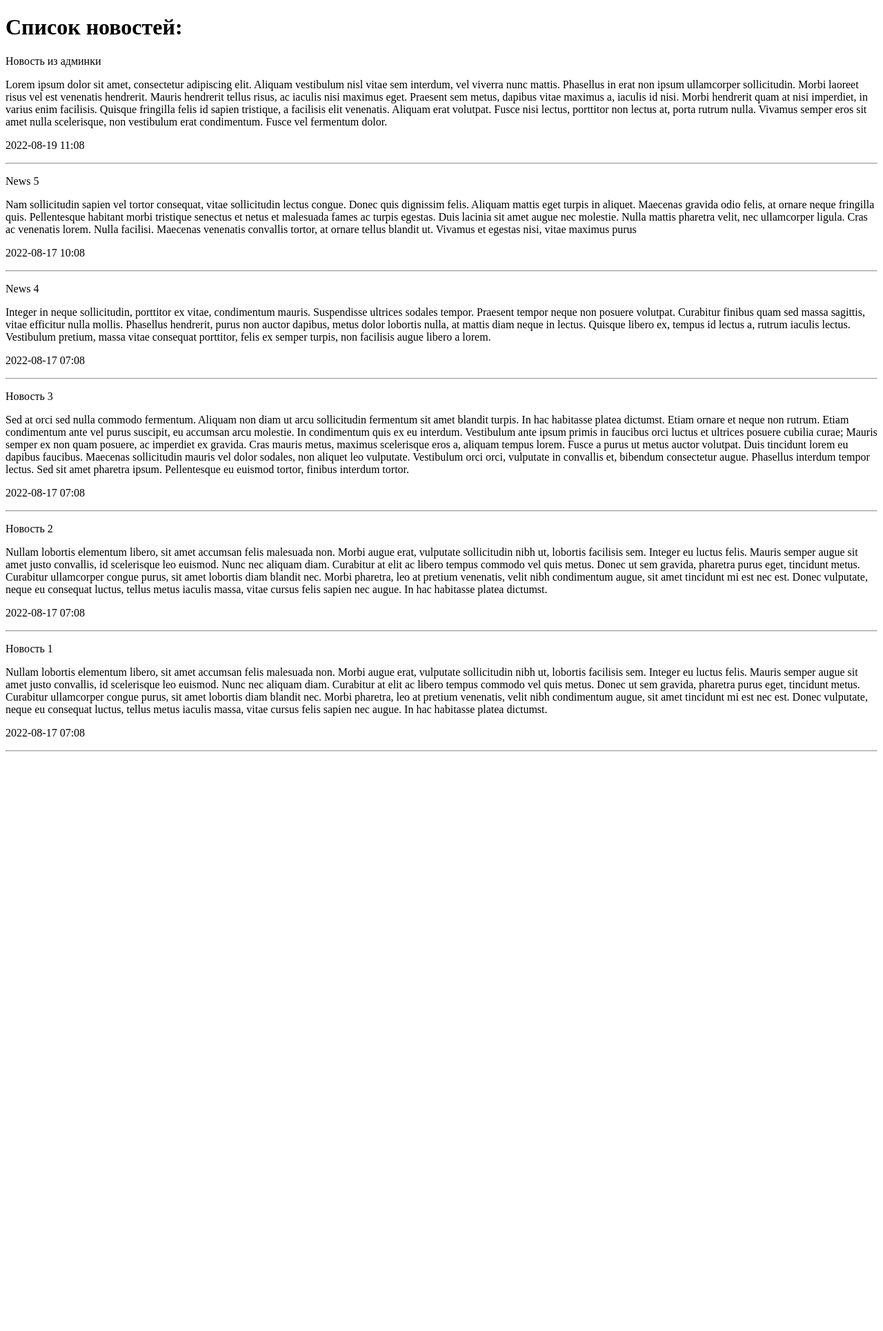
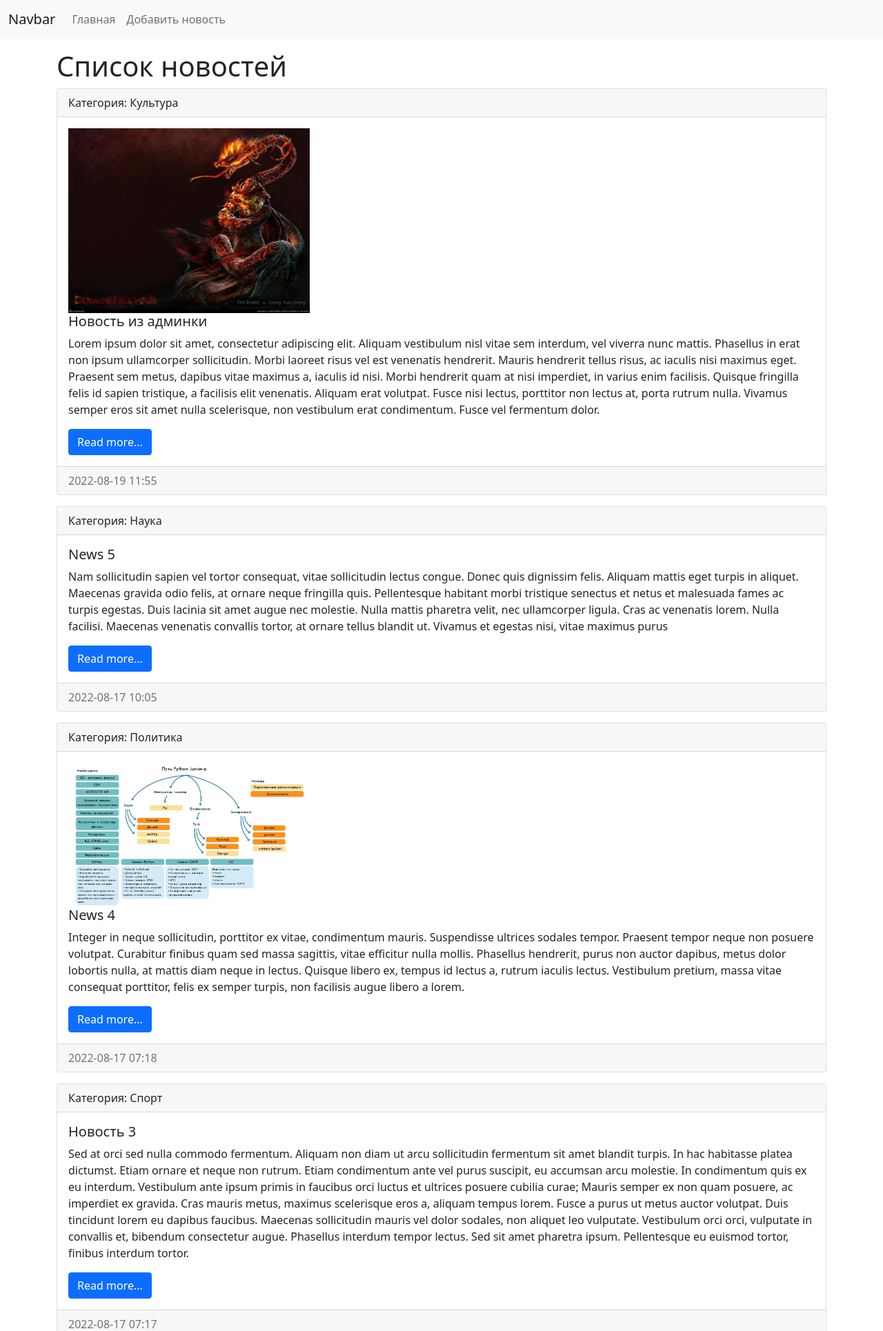
Before and after one commit to SidenkoStas/news_site, a Django app: page / in a window 1280 px wide. Shown: the top 1930 px of the page at 69% size. Before the commit the page ends 1090 px from the top, so only its background shows below. Run offline with Django 4.2, Linux system fonts and the light colour scheme; data comes from the database, SQL or seed files in the repository; both versions use the stored data as it was after the commit.

Commit message:
Создание модели новостей и категорий.  Создана главная страница из Bootstrap.

```diff
--- a/news/models.py
+++ b/news/models.py
@@ -1,14 +1,34 @@
 from django.db import models
 
 
+class Category(models.Model):
+    title = models.CharField(max_length=150, db_index=True, name="title",
+                             verbose_name="Наименование категории")
+
+    class Meta:
+        verbose_name = "Категория"
+        verbose_name_plural = "Категории"
+        ordering = ["title"]
+
+    def __str__(self):
+        return f"{self.title}"
+
+
 class News(models.Model):
-    title = models.CharField(max_length=50, name="title", verbose_name="Наименование")
+    title = models.CharField(max_length=50, name="title",
+                             verbose_name="Наименование")
     content = models.TextField(name="content", verbose_name="Контент")
     author = models.CharField(max_length=50)
-    created_at = models.DateTimeField(auto_now_add=True, name="created_at", verbose_name="Создано")
-    updated_at = models.DateTimeField(auto_now=True, name="updated_at", verbose_name="Изменено")
-    photo = models.ImageField(upload_to="photos/%Y/%m/%d/", name="photo", blank=True, verbose_name="Фото")
-    is_published = models.BooleanField(default=True, name="is_published", verbose_name="Опубликовано")
+    created_at = models.DateTimeField(auto_now_add=True, name="created_at",
+                                      verbose_name="Создано")
+    updated_at = models.DateTimeField(auto_now=True, name="updated_at",
+                                      verbose_name="Изменено")
+    photo = models.ImageField(upload_to="photos/%Y/%m/%d/", name="photo",
+                              blank=True, verbose_name="Фото")
+    is_published = models.BooleanField(default=True, name="is_published",
+                                       verbose_name="Опубликовано")
+    category = models.ForeignKey(Category, on_delete=models.PROTECT, null=True,
+                                 verbose_name="Категория")
 
     class Meta:
         verbose_name = "Новость"
--- a/news/views.py
+++ b/news/views.py
@@ -4,5 +4,5 @@ from news.models import News
 
 def index(request):
     news = News.objects.all()
-    context = {"news": news}
+    context = {"news": news, "title": "Список новостей"}
     return render(request, "news/index.html", context)
--- a/templates/news/index.html
+++ b/templates/news/index.html
@@ -1,21 +1,70 @@
-<!DOCTYPE html>
-<html lang="en">
+<!doctype html>
+<html lang="ru">
   <head>
-    <meta charset="UTF-8">
-    <title>Список новостей</title>
+    <meta charset="utf-8">
+    <meta name="viewport" content="width=device-width, initial-scale=1">
+
+    <link href="https://cdn.jsdelivr.net/npm/bootstrap@5.0.1/dist/css/bootstrap.min.css" rel="stylesheet"
+          integrity="sha384-+0n0xVW2eSR5OomGNYDnhzAbDsOXxcvSN1TPprVMTNDbiYZCxYbOOl7+AMvyTG2x" crossorigin="anonymous">
+
+    <title>{{ title }}</title>
+
   </head>
   <body>
 
-<h1>Список новостей:</h1>
+  <nav class="navbar navbar-expand-lg navbar-light bg-light">
+    <div class="container-fluid">
+      <a class="navbar-brand" href="/">Navbar</a>
+      <button aria-controls="navbarSupportedContent" aria-expanded="false"
+              aria-label="Toggle navigation"
+              class="navbar-toggler"
+              data-target="#navbarSupportedContent" data-toggle="collapse"
+              type="button">
+        <span class="navbar-toggler-icon"></span>
+      </button>
+      <div class="collapse navbar-collapse" id="navbarSupportedContent">
+        <ul class="navbar-nav mr-auto mb-2 mb-lg-0">
+          <li class="nav-item"><a class="nav-link" href="/">Главная</a></li>
+          <li class="nav-item"><a class="nav-link" href="/">Добавить новость</a></li>
+        </ul>
+      </div>
+    </div>
+  </nav>
 
+  <div class="container mt-3">
+    <h1>{{ title }}</h1>
+    <div class="row">
+      <div class="col md-12">
         {% for i in news %}
-<div>
-    <p>{{i.title}}</p>
-    <p>{{i.content}}</p>
-    <p>{{i.created_at|date:"Y-m-d H:m"}}</p>
+        <div class="card mb-3">
+          <div class="card-header">
+            Категория: {{ i.category }}
           </div>
-<hr>
+          <div class="card-body">
+            <div class="media">
+              {% if i.photo %}
+              <img src="{{ i.photo.url }}" width="350" class="mr-3">
+              {% endif %}
+              <div class="media-body">
+                <h5 class="card-title">{{ i.title }}</h5>
+                <p class="card-text">{{ i.content }}</p>
+                <a href="#" class="btn btn-primary">Read more...</a>
+              </div>
+            </div>
+
+          </div>
+          <div class="card-footer text-muted">
+            {{ i.created_at|date:"Y-m-d H:i" }}
+          </div>
+        </div>
         {% endfor %}
+      </div>
+    </div>
+  </div>
+
+    <script src="https://cdn.jsdelivr.net/npm/bootstrap@5.0.1/dist/js/bootstrap.bundle.min.js"
+            integrity="sha384-gtEjrD/SeCtmISkJkNUaaKMoLD0//ElJ19smozuHV6z3Iehds+3Ulb9Bn9Plx0x4" crossorigin="anonymous">
+    </script>
 
   </body>
 </html>
```
Also changed, not shown: news/admin.py (+11 -2 lines), templates/base.html (added, +15 -0 lines), db.sqlite3, media/photos/2022/08/23/путь_python_junior.jpg (added), news/migrations/0003_category_news_category.py (added). Lines whose indentation alone changed are shown as unchanged.
